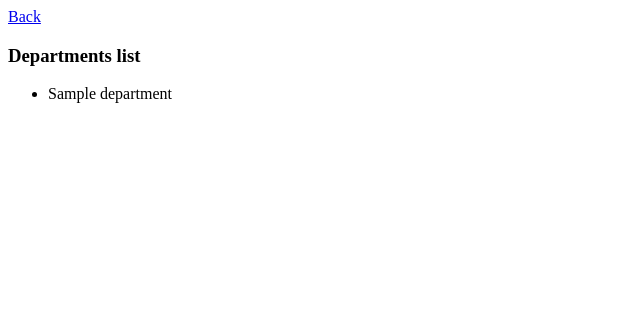
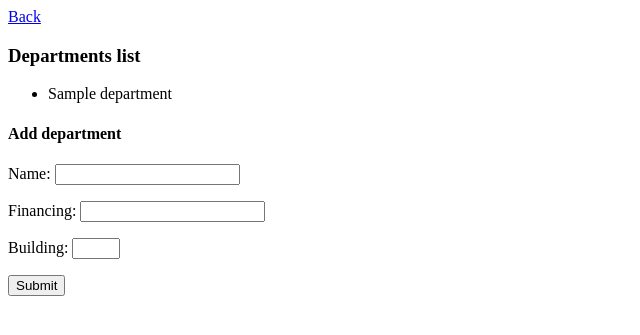
Before and after one commit to TOP-Python114/_scripts, a Django app: a page that uses django/academy/faculties/templates/faculties/faculty.html in a window 1280 px wide. Shown: the top 335 px of the page, without its empty margins (0-640 px from the left). Run offline with Django 4.2, Linux system fonts and the light colour scheme; tables that the repository leaves empty hold one stand-in row (values such as "Sample post").

Commit message:
academy: отображение формы добавления кафедр

```diff
--- /dev/null
+++ b/django/academy/faculties/forms.py
@@ -0,0 +1,20 @@
+from django import forms
+from django.forms import fields
+
+
+class DepartmentForm(forms.Form):
+    name = fields.CharField(
+        label='Name:',
+        max_length=100,
+    )
+    financing = fields.DecimalField(
+        label='Financing:',
+        min_value=0,
+        max_digits=10,
+        decimal_places=2,
+    )
+    building = fields.IntegerField(
+        label='Building:',
+        min_value=1,
+        max_value=5
+    )
--- a/django/academy/faculties/templates/faculties/faculty.html
+++ b/django/academy/faculties/templates/faculties/faculty.html
@@ -7,10 +7,24 @@
 <body>
     <a href="/">Back</a>
     <h3>Departments list</h3>
-    <ul>
-    {% for department in object.department_set.all %}
-        <li>{{ department.name }}</li>
-    {% endfor %}
-    </ul>
+    <div>
+        <ul>
+        {% for department in object.department_set.all %}
+            <li>{{ department.name }}</li>
+        {% endfor %}
+        </ul>
+    </div>
+    <h4>Add department</h4>
+    <div>
+        <form action="/{{ object.short_en }}{{ object.id }}/" method="post">
+            {% csrf_token %}
+            <div>
+                {{ form.as_p }}
+            </div>
+            <div>
+                <input type="submit" name="Submit">
+            </div>
+        </form>
+    </div>
 </body>
 </html>
--- a/django/academy/faculties/urls.py
+++ b/django/academy/faculties/urls.py
@@ -1,18 +1,26 @@
 from django.urls import path
 
 from .models import Faculty
-from .views import UniversityMainView, FacultyView
+from .views_fb import university_main_view, faculty_view
+from .views_cb import UniversityMainView, FacultyView
+
+
+FUNCTIONS_OR_CLASS = 0
+
+if FUNCTIONS_OR_CLASS:
+    university_main_view = UniversityMainView.as_view()
+    faculty_view = FacultyView.as_view()
 
 
 urlpatterns = [
-    path('', UniversityMainView.as_view(), name='main'),
+    path('', university_main_view, name='main'),
 ]
 
 for faculty in Faculty.objects.all():
     urlpatterns += [
         path(
             f'{faculty.short_en}{faculty.id}/',
-            FacultyView.as_view(),
+            faculty_view,
             kwargs={'pk': faculty.id}
         ),
     ]
--- /dev/null
+++ b/django/academy/faculties/views_fb.py
@@ -0,0 +1,32 @@
+from django.shortcuts import render
+from django.http.request import HttpRequest
+
+from pprint import pprint
+
+from .forms import DepartmentForm
+from .models import Faculty
+
+
+def university_main_view(request: HttpRequest):
+    return render(
+        request,
+        'faculties/main.html',
+        {
+            'object_list': Faculty.objects.all()
+        }
+    )
+
+
+def faculty_view(request: HttpRequest, pk: int):
+    if request.method == 'GET':
+        print(f"'GET' branch of faculty_view()")
+        return render(
+            request,
+            'faculties/faculty.html',
+            {
+                'object': Faculty.objects.get(pk=pk),
+                'form': DepartmentForm()
+            }
+        )
+    elif request.method == 'POST':
+        print(f"'POST' branch of faculty_view()")
```
Also changed, not shown: django/academy/faculties/views_cb.py (renamed from django/academy/faculties/views.py).
